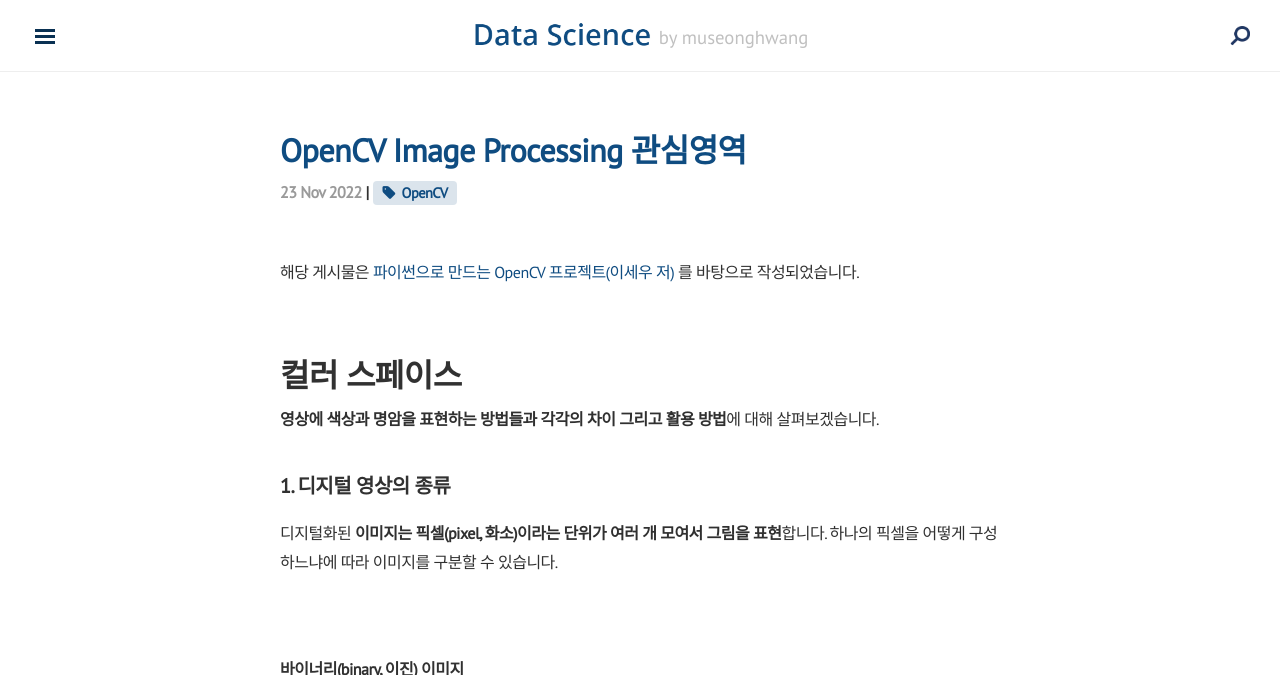
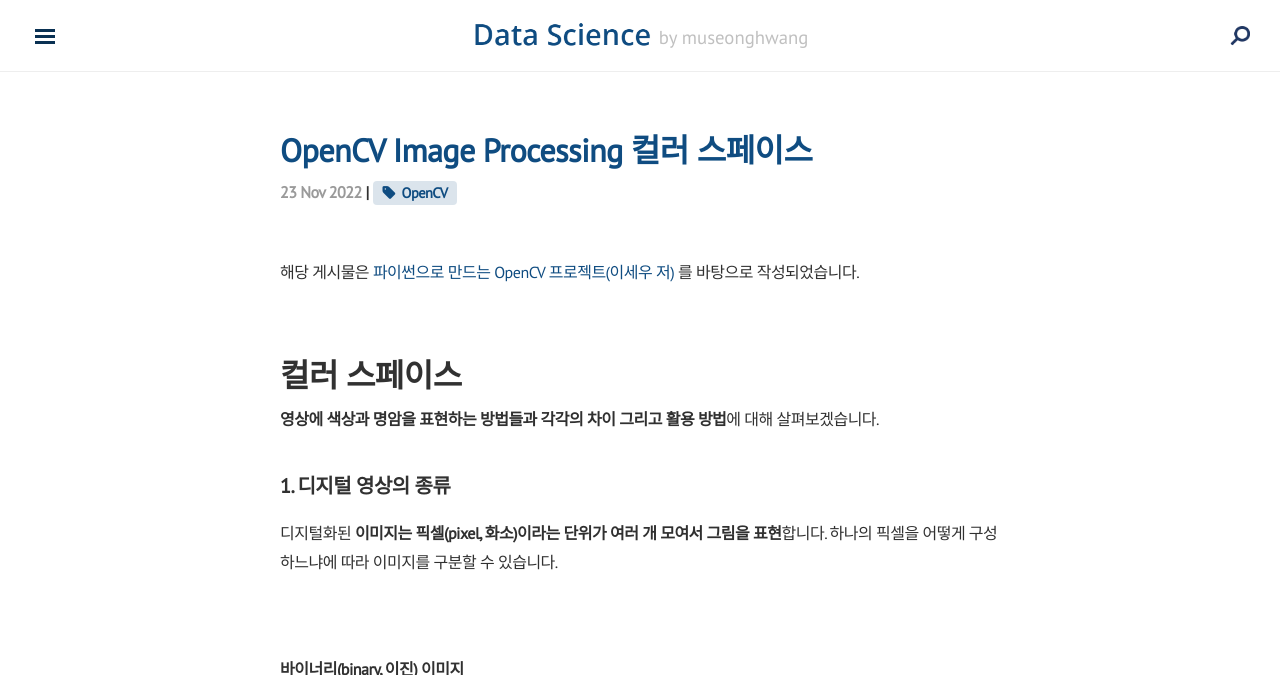
Before and after one commit to museonghwang/museonghwang.github.io, a Jekyll site: the page built from _posts/2022-11-23-opencv9-colorspace.md, in a window 1280 px wide and 900 px high, cut to the strip 0-675 px from the top of the window. Built offline with Jekyll 4.4.1, drawn with Linux system fonts in a browser that asks for light colours; nearby versions of some CDN libraries; formulas are drawn with MathJax 3; comment, search, counter and statistics services are not loaded.

Commit message:
Add opencv colorspace

```diff
--- a/_posts/2022-11-23-opencv9-colorspace.md
+++ b/_posts/2022-11-23-opencv9-colorspace.md
@@ -1,6 +1,6 @@
 ---
 layout: post
-title: OpenCV Image Processing 관심영역
+title: OpenCV Image Processing 컬러 스페이스
 category: OpenCV
 tag: OpenCV
 ---
```
